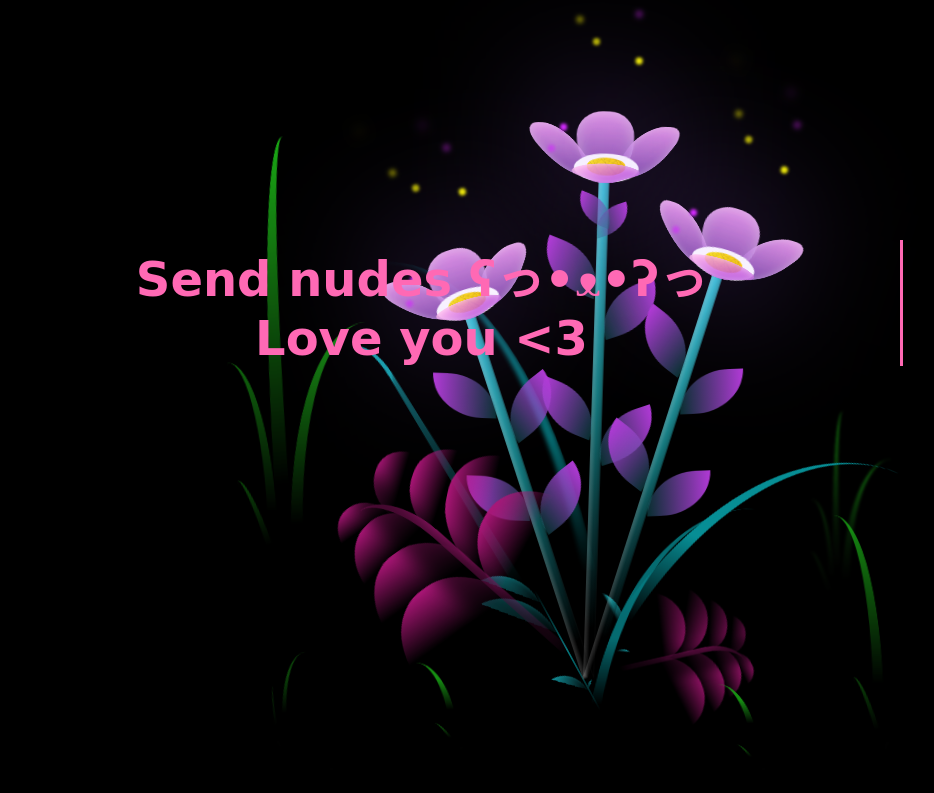
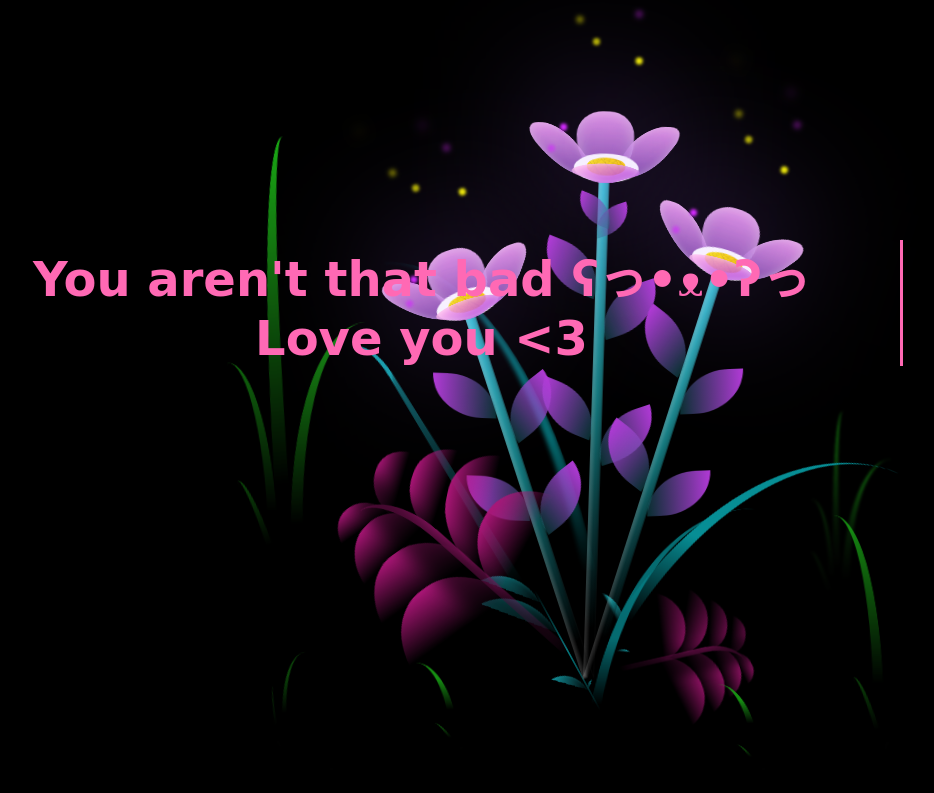
Before and after one commit to HummdG/gift, a plain HTML site: page index.html in a window 1280 px wide. Shown: the whole page, without its empty margins (57-991 px from the left). Drawn offline with Linux system fonts and the light colour scheme.

Commit message:
new add2

```diff
--- a/index.html
+++ b/index.html
@@ -12,7 +12,7 @@
 
   <body class="not-loaded">
     <div class="container">
-        <h1 class="message">Send nudes ʕっ•ᴥ•ʔっ</h1>
+        <h1 class="message">You aren't that bad ʕっ•ᴥ•ʔっ</h1>
         <h2 class="message">Love you <3</h2>
       </div>
     <div class="night"></div>
```
